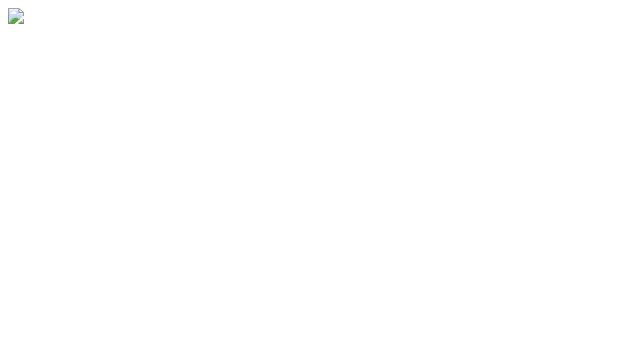
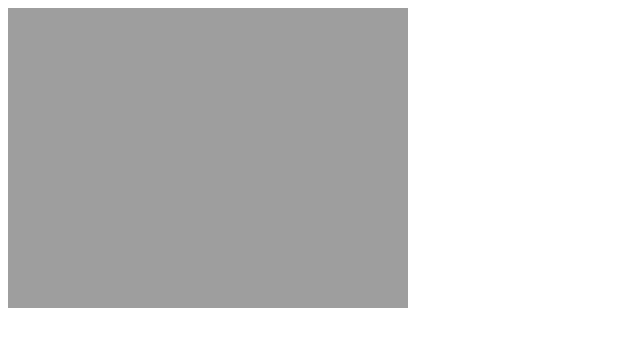
Before and after one commit to okbond12/hillel_project, a plain HTML site: page index.html in a window 1280 px wide. Shown: the whole page, without its empty margins (0-640 px from the left). Drawn offline with Linux system fonts and the light colour scheme; the site is published under a folder, as on GitHub Pages, so addresses that start at the root find nothing.

Commit message:
add images2

```diff
--- a/index.html
+++ b/index.html
@@ -6,6 +6,6 @@
 	<title></title>
 </head>
 <body>
-<img src="/images/img.png">
+<img src="./images2/img.png">
 </body>
 </html>
```
Also changed, not shown: 1 other file.
